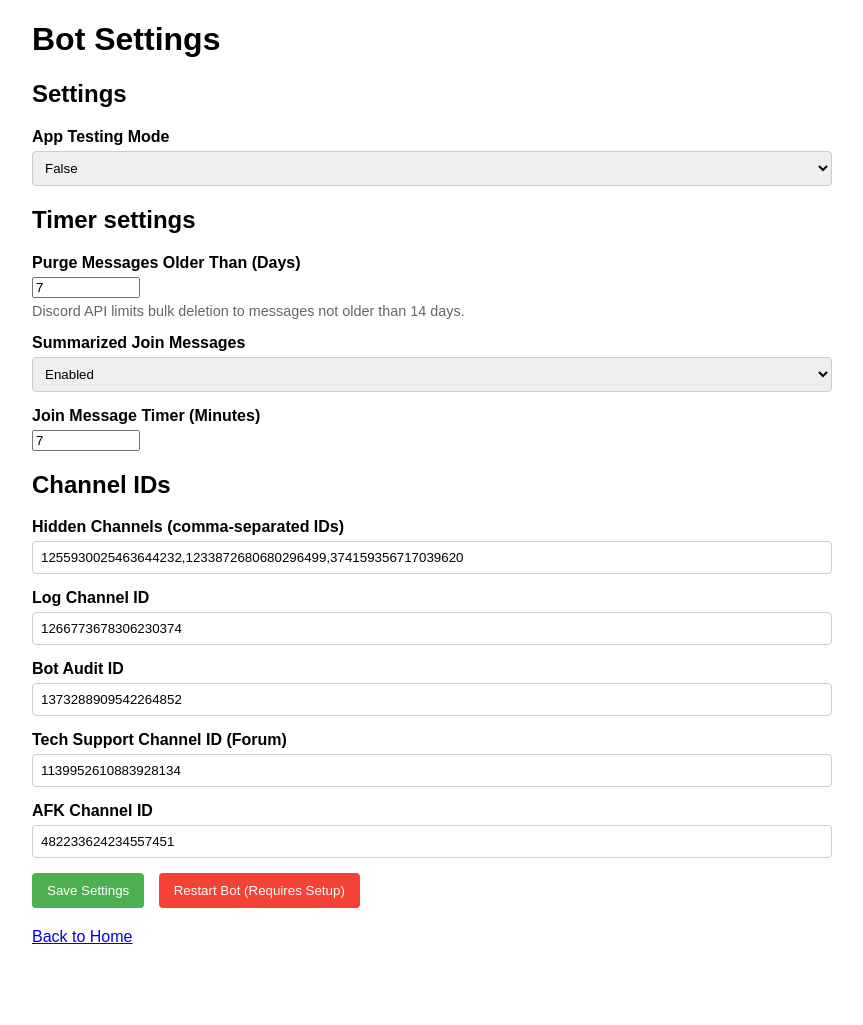
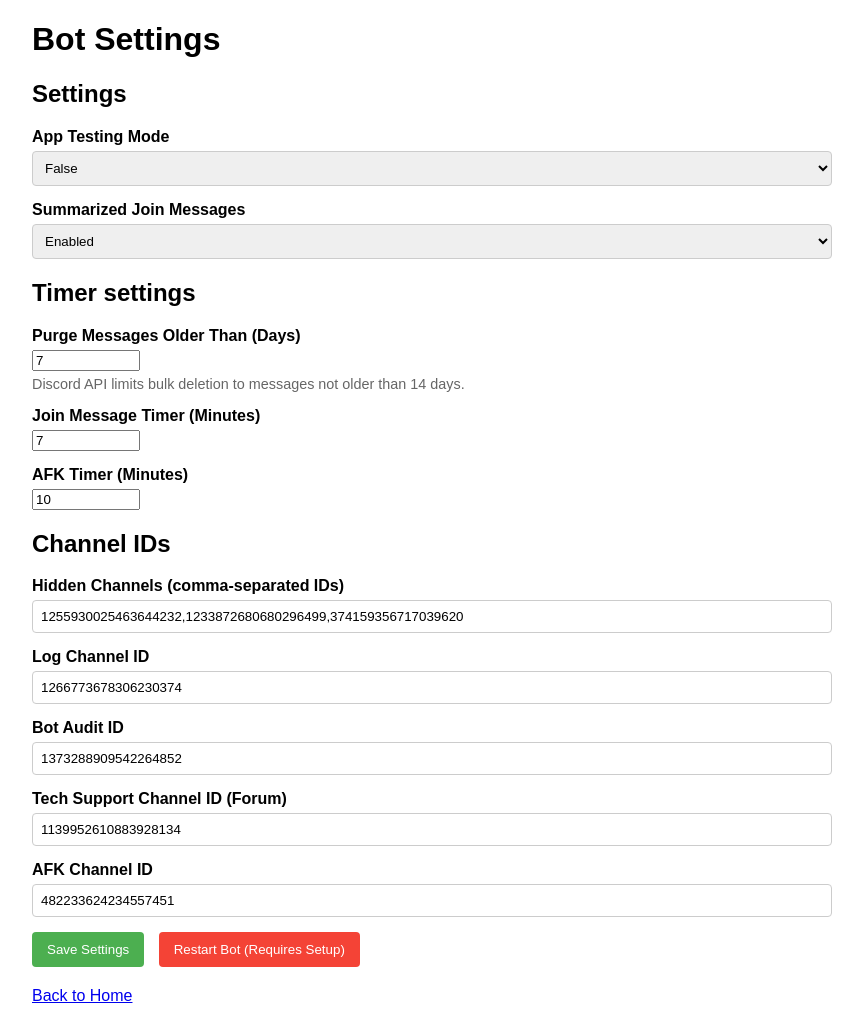
Before and after one commit to ChuckNorris9939/discord-voice-channel-join-monitor, a Flask app: page /settings in a window 1280 px wide. Shown: the whole page, without its empty margins (208-1071 px from the left). Before the commit the page ends 944 px from the top, so only its background shows below. Run offline with Flask 3, Linux system fonts and the light colour scheme; parts of the project's set-up code (start-up, migrations or seed data) failed here and were passed over.

Commit message:
feat: Update web interface and bot logic
- Move "Summarized Join Messages" setting
- Add configurable AFK timer
- Refactor startup messages
- Adjust join message logic

```diff
--- a/main.py
+++ b/main.py
@@ -130,6 +130,11 @@ def settings_route():
             save_setting(DB_KEY_JOIN_MESSAGE_TIMER_MINUTES, join_timer_minutes_str)
             logger.info(f"Saved {DB_KEY_JOIN_MESSAGE_TIMER_MINUTES}: {join_timer_minutes_str}")
 
+            # Handle AFK_TIMER_MINUTES
+            afk_timer_minutes_str = request.form.get('afk_timer_minutes', '10')
+            save_setting(DB_KEY_AFK_TIMER_MINUTES, afk_timer_minutes_str)
+            logger.info(f"Saved {DB_KEY_AFK_TIMER_MINUTES}: {afk_timer_minutes_str}")
+
             # Reload settings into global scope
             load_all_settings_to_globals()
 
@@ -163,6 +168,7 @@ def settings_route():
     current_settings_display['PURGE_OLDER_THAN_DAYS'] = str(PURGE_OLDER_THAN_DAYS)
     current_settings_display['JOIN_MESSAGE_TIMER_ENABLED'] = str(JOIN_MESSAGE_TIMER_ENABLED).lower()
     current_settings_display['JOIN_MESSAGE_TIMER_MINUTES'] = str(JOIN_MESSAGE_TIMER_MINUTES)
+    current_settings_display['AFK_TIMER_MINUTES'] = str(AFK_TIMER_MINUTES)
 
     return render_template('settings.html', current_settings=current_settings_display, message=message, error=error)
 
@@ -591,6 +597,7 @@ DB_KEY_AFK_CHANNEL_ID = "AFK_CHANNEL_ID"
 DB_KEY_PURGE_OLDER_THAN_DAYS = "PURGE_OLDER_THAN_DAYS"
 DB_KEY_JOIN_MESSAGE_TIMER_ENABLED = "JOIN_MESSAGE_TIMER_ENABLED"
 DB_KEY_JOIN_MESSAGE_TIMER_MINUTES = "JOIN_MESSAGE_TIMER_MINUTES"
+DB_KEY_AFK_TIMER_MINUTES = "AFK_TIMER_MINUTES"
 
 
 # Original hardcoded default values (pre-database settings)
@@ -600,7 +607,7 @@ DEFAULT_TECHSUPPORT_CHANNEL_ID = 1139952610883928134
 DEFAULT_HIDDEN_CHANNELS_LIST = [1255930025463644232, 1233872680680296499, 374159356717039620]
 
 def load_all_settings_to_globals():
-    global TESTING, HIDDEN_CHANNELS, LOG_CHANNEL_ID, BOT_AUDIT_ID, TECHSUPPORT_CHANNEL_ID, AFK_CHANNEL_ID, PURGE_OLDER_THAN_DAYS, JOIN_MESSAGE_TIMER_ENABLED, JOIN_MESSAGE_TIMER_MINUTES
+    global TESTING, HIDDEN_CHANNELS, LOG_CHANNEL_ID, BOT_AUDIT_ID, TECHSUPPORT_CHANNEL_ID, AFK_CHANNEL_ID, PURGE_OLDER_THAN_DAYS, JOIN_MESSAGE_TIMER_ENABLED, JOIN_MESSAGE_TIMER_MINUTES, AFK_TIMER_MINUTES
 
     logger.info("Loading dynamic settings from database...")
 
@@ -671,6 +678,16 @@ def load_all_settings_to_globals():
         logger.warning(f"Could not parse JOIN_MESSAGE_TIMER_MINUTES '{join_timer_minutes_str}'. Using default 7.")
         JOIN_MESSAGE_TIMER_MINUTES = 7
     logger.info(f"Loaded JOIN_MESSAGE_TIMER_MINUTES: {JOIN_MESSAGE_TIMER_MINUTES}")
+
+    # --- AFK_TIMER_MINUTES ---
+    afk_timer_minutes_str = get_setting(DB_KEY_AFK_TIMER_MINUTES, default_value='10')
+    save_setting(DB_KEY_AFK_TIMER_MINUTES, afk_timer_minutes_str)
+    try:
+        AFK_TIMER_MINUTES = int(afk_timer_minutes_str)
+    except (ValueError, TypeError):
+        logger.warning(f"Could not parse AFK_TIMER_MINUTES '{afk_timer_minutes_str}'. Using default 10.")
+        AFK_TIMER_MINUTES = 10
+    logger.info(f"Loaded AFK_TIMER_MINUTES: {AFK_TIMER_MINUTES}")
 
     logger.info("Finished loading dynamic settings.")
 
@@ -820,14 +837,11 @@ async def on_ready():
 
         logger.info(f"{num_synced} Befehle für Guild {DISCORD_SERVER_ID} synchronisiert: {command_names}")
 
-        await send_log_message(
-            "✅ Bot gestartet.",
-            target_channel_ids=[LOG_CHANNEL_ID, BOT_AUDIT_ID]
-        )
-        await send_log_message(
-            f"✅ Bot version {BOT_VERSION} gestartet und einsatzbereit.",
-            target_channel_ids=[LOG_CHANNEL_ID, BOT_AUDIT_ID]
-        )
+        if not TESTING:
+            await send_log_message(
+                f"✅ Bot version {BOT_VERSION} gestartet und einsatzbereit.",
+                target_channel_ids=[LOG_CHANNEL_ID, BOT_AUDIT_ID]
+            )
         sync_info_msg = f"{num_synced} Befehle für Guild {DISCORD_SERVER_ID} synchronisiert: {command_names}"
         await send_log_message(
             f"ℹ️ {sync_info_msg}",
@@ -1424,12 +1438,15 @@ async def on_voice_state_update(member: discord.Member, before: discord.VoiceSta
 
 
     if joined_visible_channel:
+        ch_name_log_format = f"***{after.channel.name}***"
+        await send_log_message(f"➕ {user_name_log_format} hat {ch_name_log_format} betreten.", target_channel_ids=target_ids_vc)
+
         if JOIN_MESSAGE_TIMER_ENABLED:
             channel_id = after.channel.id
             if channel_id not in recent_joins:
                 recent_joins[channel_id] = []
 
-            recent_joins[channel_id].append(member.mention)
+            recent_joins[channel_id].append(member.name)
 
             if channel_id not in join_timers:
                 logger.info(f"Summarized Join: Starting {JOIN_MESSAGE_TIMER_MINUTES} min timer for channel {channel_id}.")
@@ -1440,10 +1457,6 @@ async def on_voice_state_update(member: discord.Member, before: discord.VoiceSta
                 join_timers[channel_id].add_done_callback(
                     lambda fut: asyncio.create_task(send_summarized_join_message(fut.result()))
                 )
-        else:
-            # Send immediate message if timer is disabled
-            ch_name_log_format = f"***{after.channel.name}***"
-            await send_log_message(f"➕ {user_name_log_format} hat {ch_name_log_format} betreten.", target_channel_ids=target_ids_vc)
 
         # Log user join to database (this remains immediate)
         try:
--- a/templates/settings.html
+++ b/templates/settings.html
@@ -50,6 +50,14 @@
                     <option value="false" {% if current_settings.get('APP_TESTING_MODE') == 'false' %}selected{% endif %}>False</option>
                 </select>
             </div>
+            <!-- Join Message Timer -->
+            <div class="form-group">
+                <label>Summarized Join Messages</label>
+                <select name="join_message_timer_enabled" id="join_message_timer_enabled">
+                    <option value="true" {% if current_settings.get('JOIN_MESSAGE_TIMER_ENABLED') == 'true' %}selected{% endif %}>Enabled</option>
+                    <option value="false" {% if current_settings.get('JOIN_MESSAGE_TIMER_ENABLED') == 'false' %}selected{% endif %}>Disabled</option>
+                </select>
+            </div>
 
             <h2>Timer settings</h2>
             <!-- Purge Older Than Days -->
@@ -59,17 +67,14 @@
                 <p class="note">Discord API limits bulk deletion to messages not older than 14 days.</p>
             </div>
 
-            <!-- Join Message Timer -->
-            <div class="form-group">
-                <label>Summarized Join Messages</label>
-                <select name="join_message_timer_enabled" id="join_message_timer_enabled">
-                    <option value="true" {% if current_settings.get('JOIN_MESSAGE_TIMER_ENABLED') == 'true' %}selected{% endif %}>Enabled</option>
-                    <option value="false" {% if current_settings.get('JOIN_MESSAGE_TIMER_ENABLED') == 'false' %}selected{% endif %}>Disabled</option>
-                </select>
-            </div>
             <div class="form-group">
                 <label for="join_message_timer_minutes">Join Message Timer (Minutes)</label>
                 <input type="number" name="join_message_timer_minutes" id="join_message_timer_minutes" value="{{ current_settings.get('JOIN_MESSAGE_TIMER_MINUTES', '7') }}" min="1" style="width: 100px;">
+            </div>
+
+            <div class="form-group">
+                <label for="afk_timer_minutes">AFK Timer (Minutes)</label>
+                <input type="number" name="afk_timer_minutes" id="afk_timer_minutes" value="{{ current_settings.get('AFK_TIMER_MINUTES', '10') }}" min="1" style="width: 100px;">
             </div>
 
             <h2>Channel IDs</h2>
```
